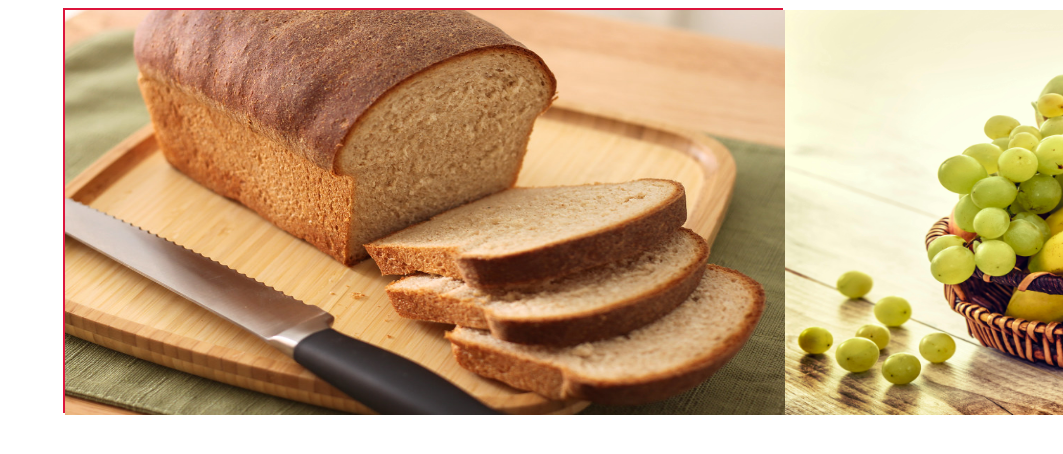
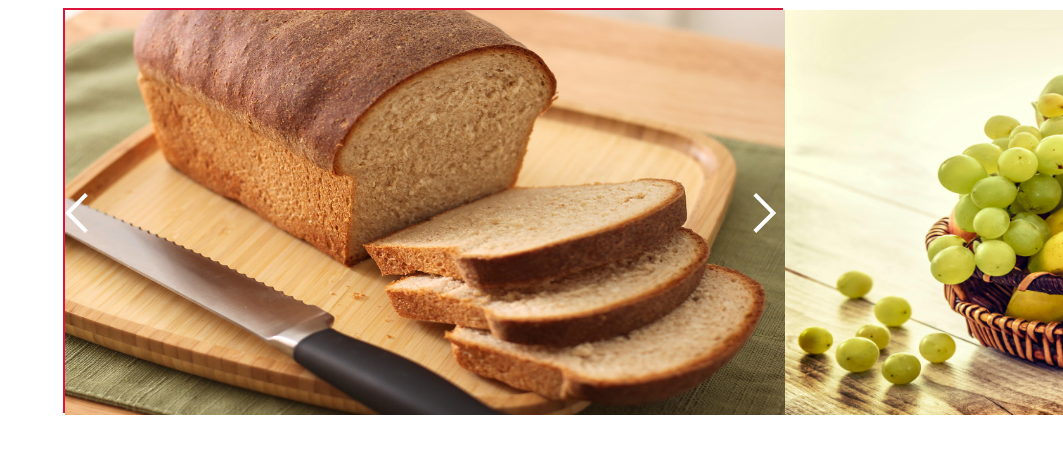
Before and after one commit to Q-Chan97/Dynamic-UI-2, a website built with webpack: page src/template.html in a window 1280 px wide. Shown: the top 454 px of the page, without its empty margins (217-1280 px from the left). Built offline with nearby package versions, Linux system fonts and the light colour scheme.

Commit message:
Create and style next and back buttons

```diff
--- a/src/styles.css
+++ b/src/styles.css
@@ -8,6 +8,7 @@
 }
 
 .frame-div {
+    position: relative;
     border: 2px solid crimson;
     /* overflow: hidden; */
     width: 720px;
@@ -22,3 +23,30 @@
     height: 405px;
     width: 720px;
 }
+
+.back-button, .next-button {
+    position: absolute;
+    display: flex;
+    align-self: center;
+    cursor: pointer;
+    border: none;
+    border-radius: 5px;
+    width: 40px;
+    height: 52px;
+}
+
+.back-button:hover, .next-button:hover {
+    background-color: rgba(0,0,0,0.5);
+}
+
+.back-button {
+    background: url(./img/arrow_back_ios_45dp_FFFFFF_FILL0_wght400_GRAD0_opsz48.svg);
+    left: 0;
+    background-repeat: no-repeat;
+}
+
+.next-button {
+    background: url(./img/arrow_forward_ios_45dp_FFFFFF_FILL0_wght400_GRAD0_opsz48.svg);
+    right: 0;
+    background-repeat: no-repeat;
+}
--- a/src/template.html
+++ b/src/template.html
@@ -27,6 +27,9 @@
             <img src="./img/veg.jpg" alt="veg">
           </div>
 
+          <button class="back-button"></button>
+          <button class="next-button"></button>
+
         </div>
       </div>
     </div>
```
Also changed, not shown: src/img/arrow_back_ios_45dp_FFFFFF_FILL0_wght400_GRAD0_opsz48.svg (added), src/img/arrow_forward_ios_45dp_FFFFFF_FILL0_wght400_GRAD0_opsz48.svg (added).
